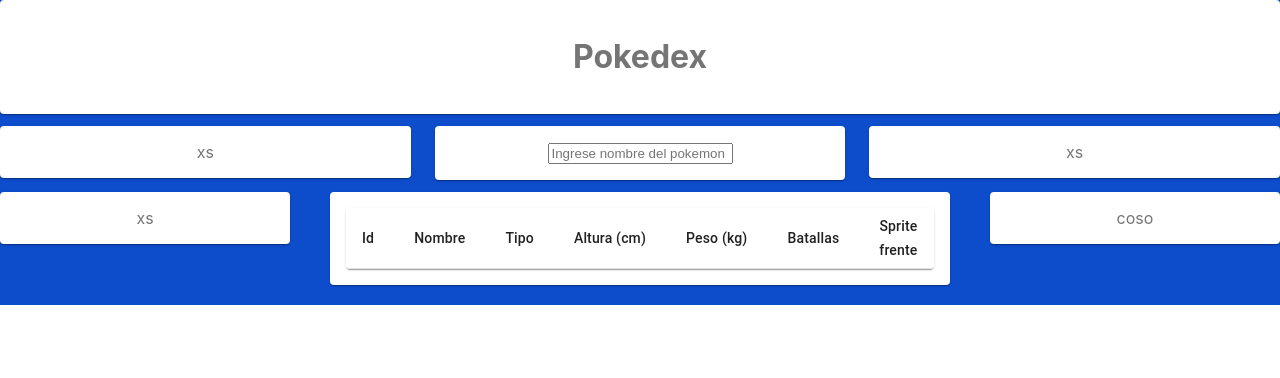
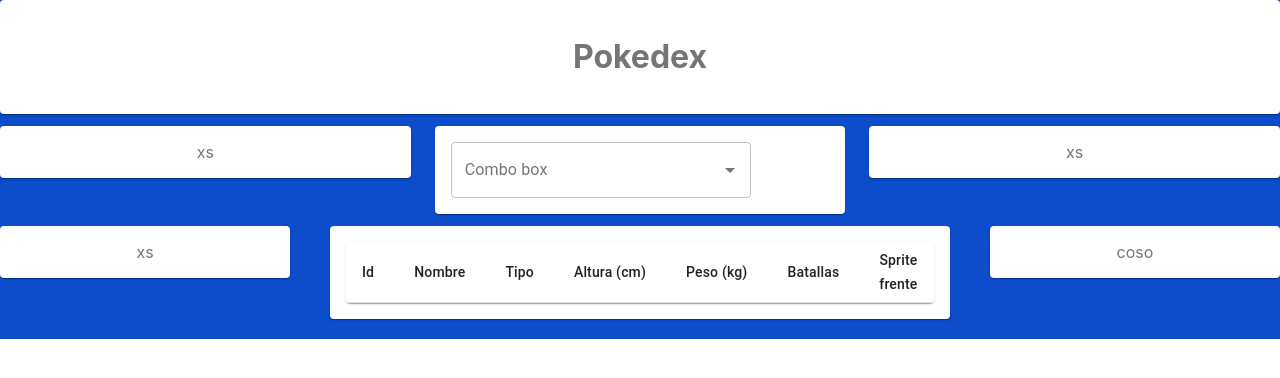
Before and after one commit to AlmadaBraian/pokedex, a React (Create React App) app: page / in a window 1280 px wide. Shown: the top 378 px of the page. Built offline with nearby package versions, Linux system fonts and the light colour scheme.

Commit message:
autocompletado implementado,no funcional

```diff
--- a/package.json
+++ b/package.json
@@ -5,6 +5,7 @@
   "dependencies": {
     "@material-ui/core": "^4.11.2",
     "@material-ui/data-grid": "^4.0.0-alpha.13",
+    "@material-ui/lab": "^4.0.0-alpha.57",
     "@testing-library/jest-dom": "^5.11.6",
     "@testing-library/react": "^11.2.2",
     "@testing-library/user-event": "^12.5.0",
--- a/src/components/AutoGrid.js
+++ b/src/components/AutoGrid.js
@@ -3,7 +3,7 @@
 import Paper from '@material-ui/core/Paper';
 import Grid from '@material-ui/core/Grid';
 import TablaDensa from "./TablaDensa";
-
+import Autocomplete from "./Autocomplete";
 
 
 
@@ -38,17 +38,8 @@
         </Grid>
         <Grid item xs>
           <Paper className={classes.paper}>
-              <form onSubmit={props.handleSubmit}>
-                <label>
-                    <input
-                        type="text"
-                        onChange={props.handleChange}
-                        placeholder="Ingrese nombre del pokemon"
-                        value={props.pokemon}
-                    />
-                </label>
-            </form>
-            </Paper>
+              <Autocomplete handleSubmit= {props.handleSubmit} handleChange= {props.handleChange} pokemon= {props.pokemon}></Autocomplete>
+          </Paper>
         </Grid>
         <Grid item xs>
           <Paper className={classes.paper}>xs</Paper>
--- a/src/components/Autocomplete.js
+++ b/src/components/Autocomplete.js
@@ -3,19 +3,19 @@
 import TextField from '@material-ui/core/TextField';
 import Autocomplete from '@material-ui/lab/Autocomplete';
 import axios from "axios";
-import { array } from 'prop-types';
+
 
 
 
 function setOptions (){
 
-    array = [];
+   let array = [];
 
-    for(i=1; i < 898; i++ ){
+    for(var i=1; i < 898; i++ ){
         try {
             const url = `https://pokeapi.co/api/v2/pokemon/${i}`;
-            const res = await axios.get(url);
-            array.push(res.data.name);
+            const res =  axios.get(url);
+            console.log(res);
         }catch (error) {
             console.log(error);
         }
```
Also changed, not shown: 2 other files (tests, documents, lock files or other folders).
